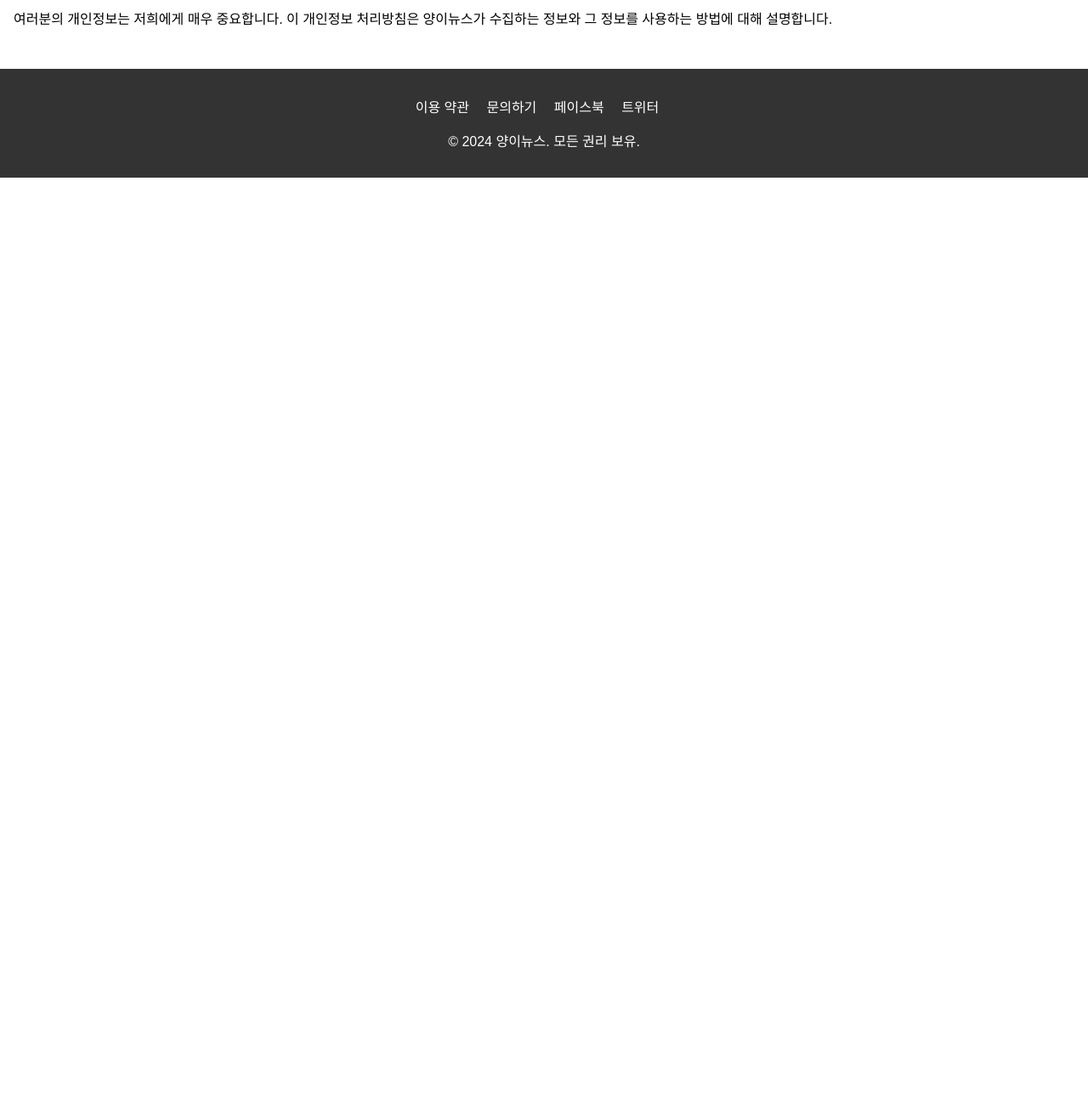
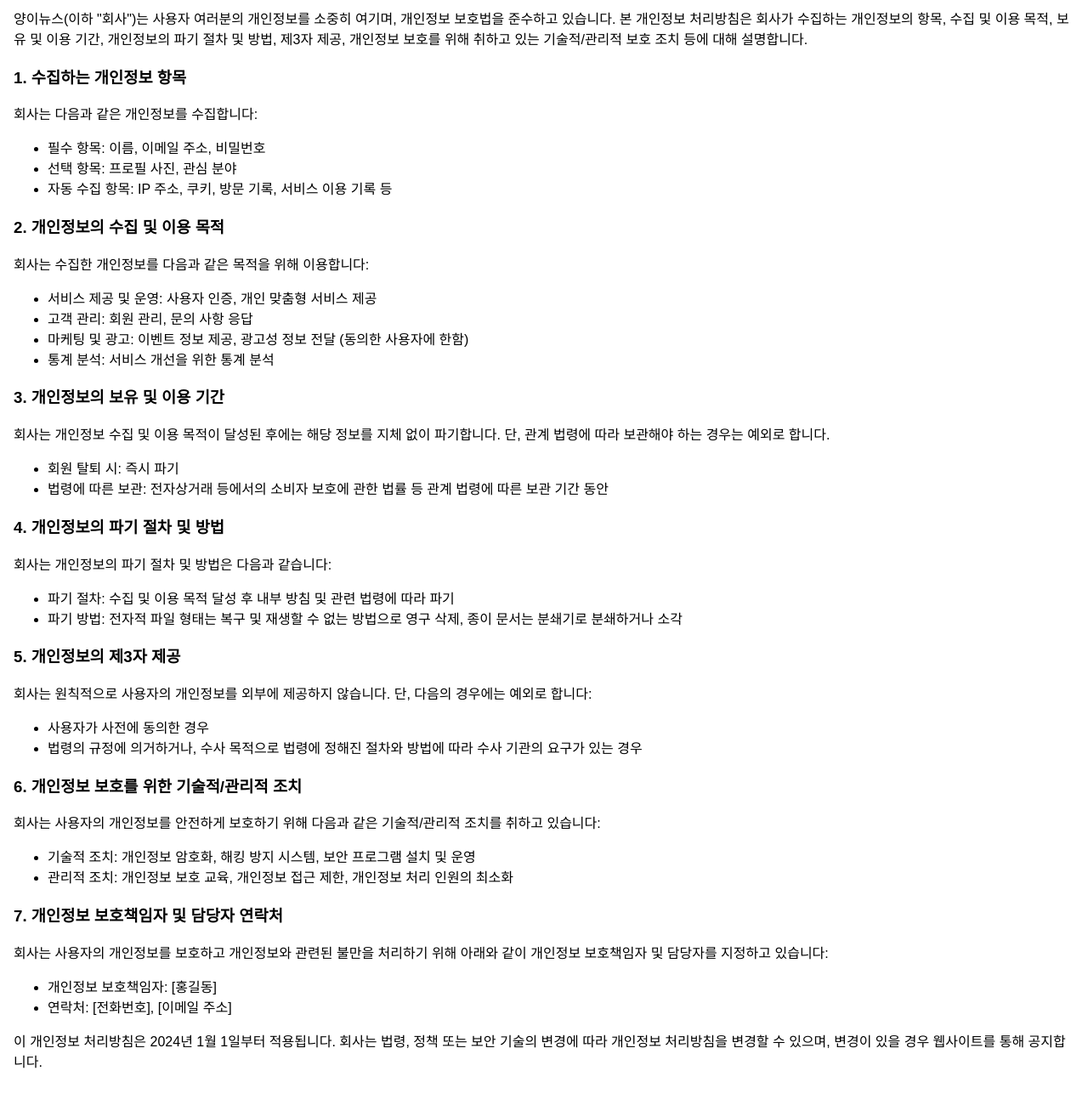
Before and after one commit to yangenew/yangenew.github.io, a plain HTML site: page privacy-policy.html in a window 1280 px wide. Shown: the part 240-1540 px from the top of the page at 85% size. Before the commit the page ends 800 px from the top, so only its background shows below. Drawn offline with Linux system fonts and the light colour scheme.

Commit message:
Update privacy-policy.html

```diff
--- a/privacy-policy.html
+++ b/privacy-policy.html
@@ -23,8 +23,61 @@
 </header>
 <section id="privacy-policy">
     <h2>개인정보 처리방침</h2>
-    <p>여러분의 개인정보는 저희에게 매우 중요합니다. 이 개인정보 처리방침은 양이뉴스가 수집하는 정보와 그 정보를 사용하는 방법에 대해 설명합니다.</p>
-    <!-- Add your detailed privacy policy content here -->
+    <p>양이뉴스(이하 "회사")는 사용자 여러분의 개인정보를 소중히 여기며, 개인정보 보호법을 준수하고 있습니다. 본 개인정보 처리방침은 회사가 수집하는 개인정보의 항목, 수집 및 이용 목적, 보유 및 이용 기간, 개인정보의 파기 절차 및 방법, 제3자 제공, 개인정보 보호를 위해 취하고 있는 기술적/관리적 보호 조치 등에 대해 설명합니다.</p>
+
+    <h3>1. 수집하는 개인정보 항목</h3>
+    <p>회사는 다음과 같은 개인정보를 수집합니다:</p>
+    <ul>
+        <li>필수 항목: 이름, 이메일 주소, 비밀번호</li>
+        <li>선택 항목: 프로필 사진, 관심 분야</li>
+        <li>자동 수집 항목: IP 주소, 쿠키, 방문 기록, 서비스 이용 기록 등</li>
+    </ul>
+
+    <h3>2. 개인정보의 수집 및 이용 목적</h3>
+    <p>회사는 수집한 개인정보를 다음과 같은 목적을 위해 이용합니다:</p>
+    <ul>
+        <li>서비스 제공 및 운영: 사용자 인증, 개인 맞춤형 서비스 제공</li>
+        <li>고객 관리: 회원 관리, 문의 사항 응답</li>
+        <li>마케팅 및 광고: 이벤트 정보 제공, 광고성 정보 전달 (동의한 사용자에 한함)</li>
+        <li>통계 분석: 서비스 개선을 위한 통계 분석</li>
+    </ul>
+
+    <h3>3. 개인정보의 보유 및 이용 기간</h3>
+    <p>회사는 개인정보 수집 및 이용 목적이 달성된 후에는 해당 정보를 지체 없이 파기합니다. 단, 관계 법령에 따라 보관해야 하는 경우는 예외로 합니다.</p>
+    <ul>
+        <li>회원 탈퇴 시: 즉시 파기</li>
+        <li>법령에 따른 보관: 전자상거래 등에서의 소비자 보호에 관한 법률 등 관계 법령에 따른 보관 기간 동안</li>
+    </ul>
+
+    <h3>4. 개인정보의 파기 절차 및 방법</h3>
+    <p>회사는 개인정보의 파기 절차 및 방법은 다음과 같습니다:</p>
+    <ul>
+        <li>파기 절차: 수집 및 이용 목적 달성 후 내부 방침 및 관련 법령에 따라 파기</li>
+        <li>파기 방법: 전자적 파일 형태는 복구 및 재생할 수 없는 방법으로 영구 삭제, 종이 문서는 분쇄기로 분쇄하거나 소각</li>
+    </ul>
+
+    <h3>5. 개인정보의 제3자 제공</h3>
+    <p>회사는 원칙적으로 사용자의 개인정보를 외부에 제공하지 않습니다. 단, 다음의 경우에는 예외로 합니다:</p>
+    <ul>
+        <li>사용자가 사전에 동의한 경우</li>
+        <li>법령의 규정에 의거하거나, 수사 목적으로 법령에 정해진 절차와 방법에 따라 수사 기관의 요구가 있는 경우</li>
+    </ul>
+
+    <h3>6. 개인정보 보호를 위한 기술적/관리적 조치</h3>
+    <p>회사는 사용자의 개인정보를 안전하게 보호하기 위해 다음과 같은 기술적/관리적 조치를 취하고 있습니다:</p>
+    <ul>
+        <li>기술적 조치: 개인정보 암호화, 해킹 방지 시스템, 보안 프로그램 설치 및 운영</li>
+        <li>관리적 조치: 개인정보 보호 교육, 개인정보 접근 제한, 개인정보 처리 인원의 최소화</li>
+    </ul>
+
+    <h3>7. 개인정보 보호책임자 및 담당자 연락처</h3>
+    <p>회사는 사용자의 개인정보를 보호하고 개인정보와 관련된 불만을 처리하기 위해 아래와 같이 개인정보 보호책임자 및 담당자를 지정하고 있습니다:</p>
+    <ul>
+        <li>개인정보 보호책임자: [홍길동]</li>
+        <li>연락처: [전화번호], [이메일 주소]</li>
+    </ul>
+
+    <p>이 개인정보 처리방침은 2024년 1월 1일부터 적용됩니다. 회사는 법령, 정책 또는 보안 기술의 변경에 따라 개인정보 처리방침을 변경할 수 있으며, 변경이 있을 경우 웹사이트를 통해 공지합니다.</p>
 </section>
 <footer>
     <ul>
```
